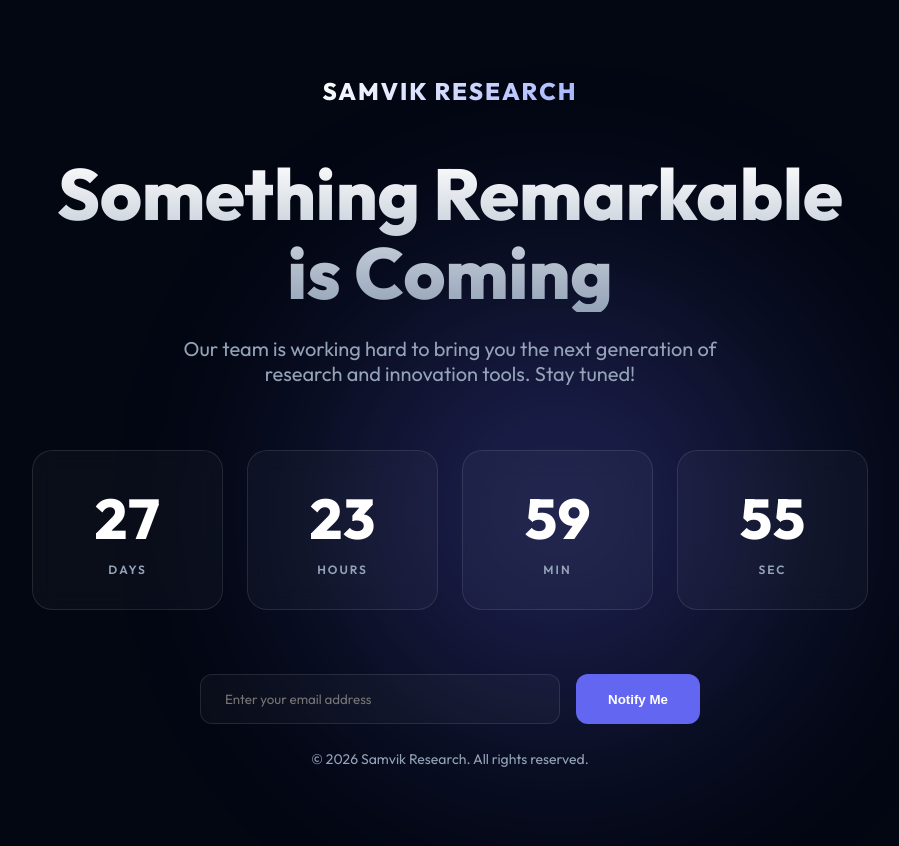
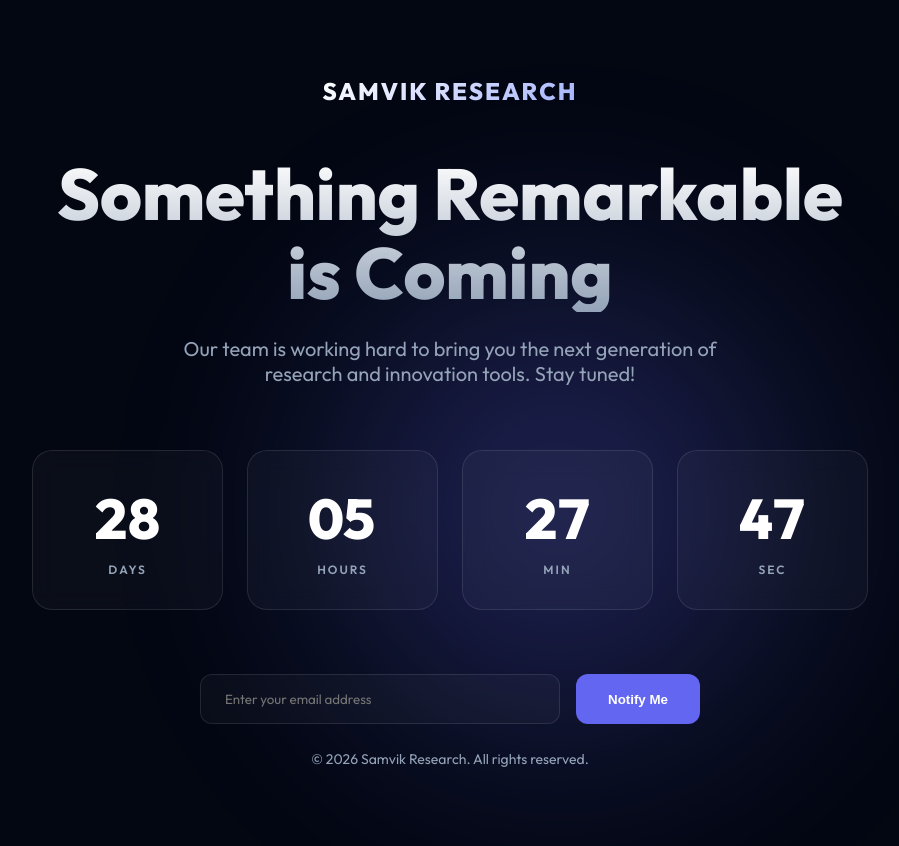
Before and after one commit to outdosolution/demo-app, a website: page public/index.html in a window 1280 px wide. Shown: the whole page, without its empty margins (190-1089 px from the left). Drawn offline with Linux system fonts and the light colour scheme.

Commit message:
fix: set fixed target date for countdown timer

```diff
--- a/public/index.html
+++ b/public/index.html
@@ -249,9 +249,8 @@
     </footer>
 
     <script>
-        // Set target date to 1 month from now
-        const now = new Date();
-        const targetDate = new Date(now.getFullYear(), now.getMonth() + 1, now.getDate(), now.getHours(), now.getMinutes(), now.getSeconds());
+        // Set target date to March 2, 2026 (exactly 1 month from Feb 2, 2026)
+        const targetDate = new Date('2026-03-02T18:01:39');
 
         function updateTimer() {
             const currentTime = new Date();
```
